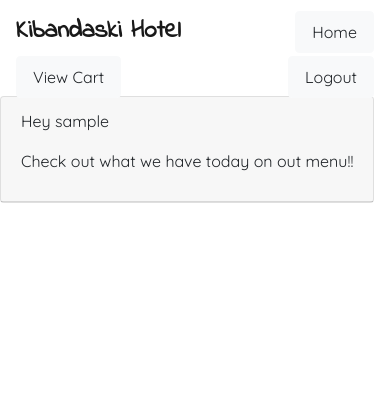
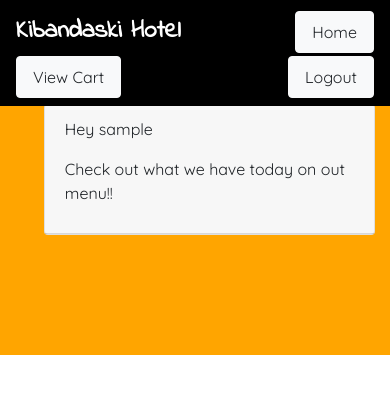
Before and after one commit to VickyMutai/kibandaski, a Django app: page / in a window 390 px wide. Shown: the top 394 px of the page. Run offline with Django 3.2, Linux system fonts and the light colour scheme; the visitor is signed in with stand-in values (Sample User, id 1); data that the repository does not hold is empty; some libraries are stand-ins or nearby versions.

Commit message:
style all pages

```diff
--- a/cart/templates/cart/checkout.html
+++ b/cart/templates/cart/checkout.html
@@ -2,7 +2,9 @@
 {% load bootstrap4 %}
 {% load static %}
 {% block content %}
-    <div class="container mt-5">
+{{block.super}}
+    <div class="container mt-5"  style="background-color: orange; padding-bottom:8%;">
+        <div class="row mt-5"></div>
         <div class="row mt-5"></div>
         <div class="row mt-5">
             <div class="col-lg-4 col-md-4 col-sm-1 col-xs-1"></div>
--- a/cart/templates/cart/detail.html
+++ b/cart/templates/cart/detail.html
@@ -2,7 +2,8 @@
 {% load bootstrap4 %}
 {% load static %}
 {% block content %}
-<div class="container">
+{{block.super}}
+<div class="container"  style="background-color: orange; padding-bottom:8%;">
 <div class="row mt-5"></div>
 <div class="row mt-3">
 <div class="col-md-1 col-lg-1 col-sm-1 col-xs-1"></div>
@@ -24,7 +25,7 @@
             {% with product=item.food %}
             <tr>
             <td>
-            <img src="{{product.image_url}}" class="img-fluid" style="height:20%;width:90%">
+            <img src="{{product.image_url}}" class="img-fluid" style="height:20%;width:50%;padding-left:5%;">
             </td>
             <td>{{ product.name }}</td>
             <td>
--- a/food/templates/food/food.html
+++ b/food/templates/food/food.html
@@ -2,7 +2,8 @@
 {% load bootstrap4 %}
 {% load static %}
 {% block content %}
-    <div class="container mt-5">
+{{block.super}}
+    <div class="container mt-5" style="background-color: orange; padding-bottom:8%;">
         <div class="row mt-5"></div>
         <div class="row mt-5">
             <div class="col-md-6">
--- a/food/templates/index.html
+++ b/food/templates/index.html
@@ -3,16 +3,20 @@
 {% load static %}
 {% block content %}
 {{block.super}}
-<div class="container mt-5">
+<div class="row mt-2"></div>
+<div class="container mt-5" style="background-color: orange;">
     <div class="row mt-5">
-        <div class="card card-default mt-5">
+        <div class="col-lg-12 col-md-12 col-sm-12">
+        <div class="card card-default mt-5" style="margin-left:8%">
         <div class="card-header">
         <p>Hey {{current_user.username}}</p>
         <p>Check out what we have today on out menu!!</p>
         </div>
         </div>
+        </div>
     </div>
-    <div class="row mt-5">
+    <div class="row mt-5" style="padding-bottom:20%;">
+        <div class="row" style="margin-left:3%">
         {% for foodie in Food %}
             {% if foodie.image_url %}
             <div class="col-lg-4 col-md-4 col-sm-4 col-xs-4">
@@ -23,6 +27,7 @@
         {% endfor %}
         </div>
         </div>
+        </div>
     </div>
     <div class="row">
     </div>
--- a/food/templates/navbar.html
+++ b/food/templates/navbar.html
@@ -1,7 +1,7 @@
 {% load bootstrap4 %}
 <link href="https://fonts.googleapis.com/css?family=Indie+Flower|Montserrat" rel="stylesheet">
-<nav class="navbar navbar-light fixed-top">
-        <a class="navbar-brand" href="/" style="font-size:25px;font-family: 'Indie Flower', cursive;"><b>Kibandaski Hotel</b></a>
+<nav class="navbar navbar-light fixed-top" style="background-color:black">
+        <a class="navbar-brand" href="/" style="font-size:25px;font-family: 'Indie Flower', cursive; color:white"><b>Kibandaski Hotel</b></a>
         {% if user.is_authenticated %}
         <a class="nav-item nav-link btn btn-light" href="/">Home</a>
         <a href="{% url 'cart:cart_detail' %}" class="nav-item nav-link btn btn-light">View Cart</a>
--- a/food/templates/registration/login.html
+++ b/food/templates/registration/login.html
@@ -2,6 +2,7 @@
 {% load bootstrap4 %}
 {% load static %}
 {% block content %}
+{{block.super}}
     <div class="container mt-5">
         <div class="row mt-5"></div>
         <div class="row mt-5">
--- a/food/templates/registration/registration_form.html
+++ b/food/templates/registration/registration_form.html
@@ -2,6 +2,7 @@
 {% load bootstrap4 %}
 {% load static %}
 {% block content %}
+{{block.super}}
 <div class="container mt-5">
     <div class="row mt-5"></div>
     <div class="row mt-5">
```
